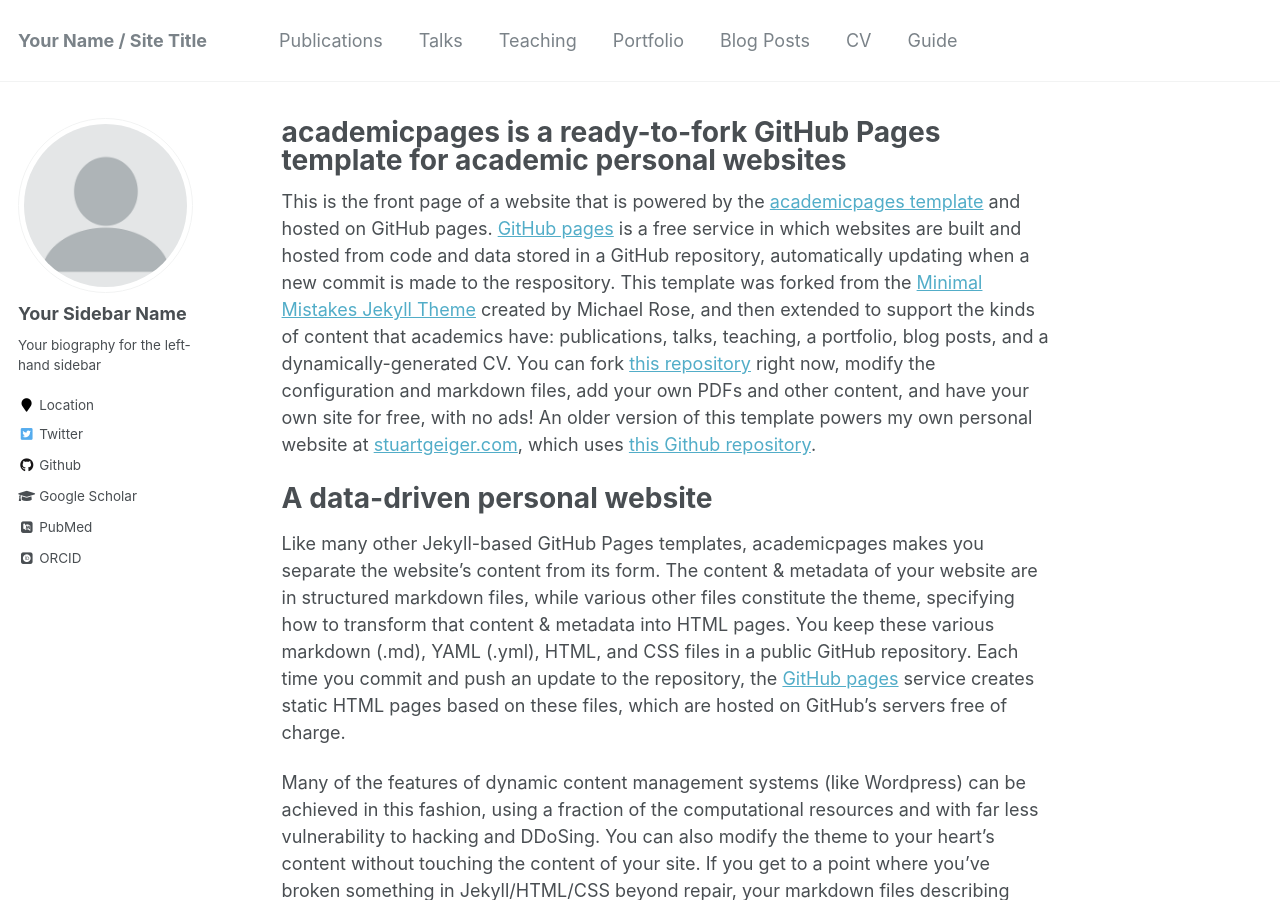
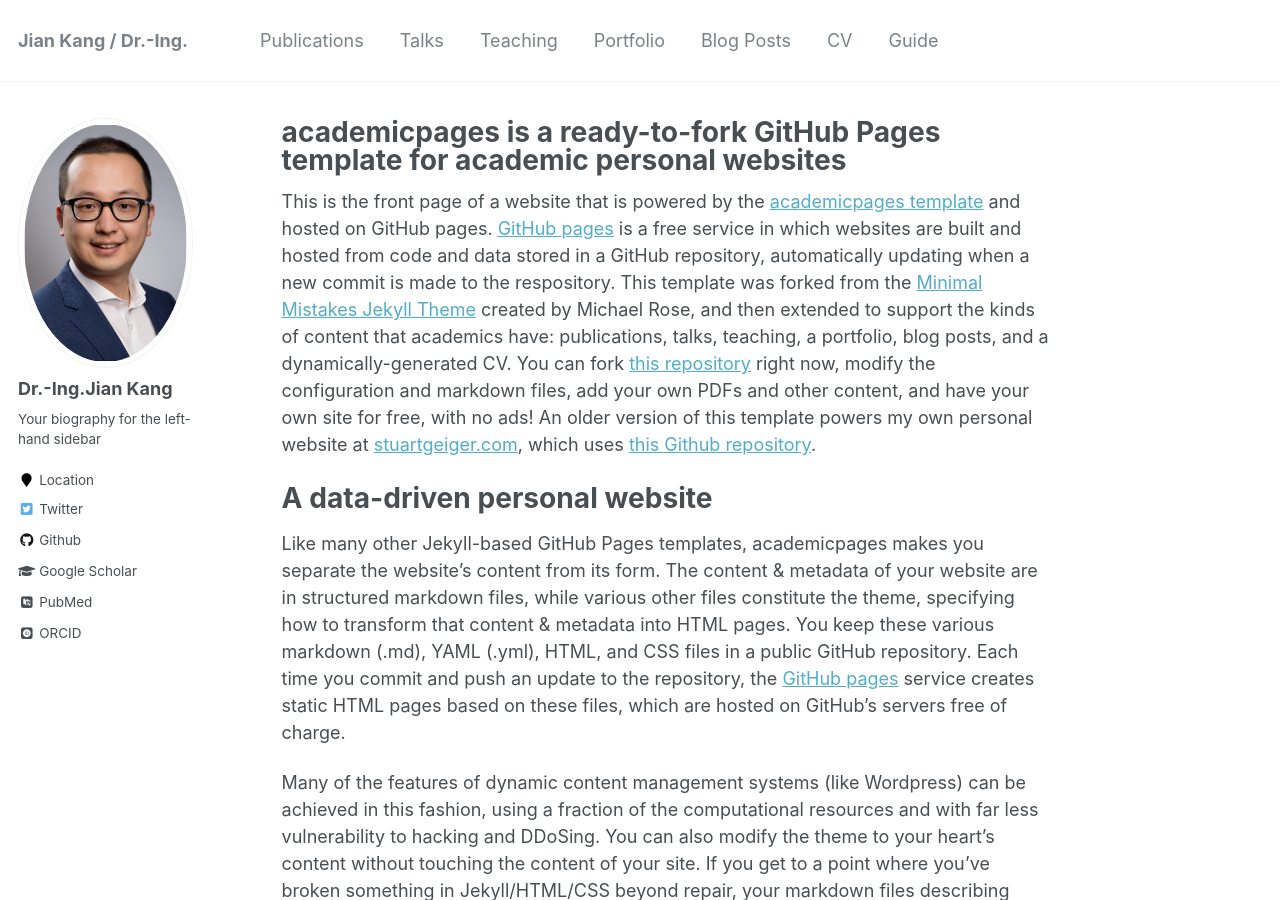
Before and after one commit to jiankang1991/jiankang1991.github.io, a Jekyll site: the page built from _pages/about.md, in a window 1280 px wide and 900 px high. Built offline with Jekyll 4.4.1, drawn with Linux system fonts in a browser that asks for light colours; some web fonts are replaced; some of the changed text lies outside the part shown.

Commit message:
add profile photo

```diff
--- a/_config.yml
+++ b/_config.yml
@@ -7,13 +7,13 @@
 
 # Site Settings
 locale                   : "en-US"
-title                    : "Your Name / Site Title"
+title                    : "Jian Kang / Dr.-Ing."
 title_separator          : "-"
-name                     : &name "Your Name"
+name                     : &name "Jian Kang"
 description              : &description "personal description"
-url                      : https://academicpages.github.io # the base hostname & protocol for your site e.g. "https://mmistakes.github.io"
+url                      : https://jiankang1991.github.io # the base hostname & protocol for your site e.g. "https://mmistakes.github.io"
 baseurl                  : "" # the subpath of your site, e.g. "/blog"
-repository               : "academicpages/academicpages.github.io"
+repository               : "jiankang1991/jiankang1991.github.io"
 teaser                   :  # filename of teaser fallback teaser image placed in /images/, .e.g. "500x300.png"
 breadcrumbs              : false # true, false (default)
 words_per_minute         : 160
@@ -80,8 +80,8 @@ analytics:
 
 # Site Author
 author:
-  name             : "Your Sidebar Name"
-  avatar           : "profile.png"
+  name             : "Dr.-Ing.Jian Kang"
+  avatar           : "jiankang.jpg"
   bio              : "Your biography for the left-hand sidebar"
   location         : "Location"
   employer         :
```
Also changed, not shown: images/jiankang.jpg (added).
